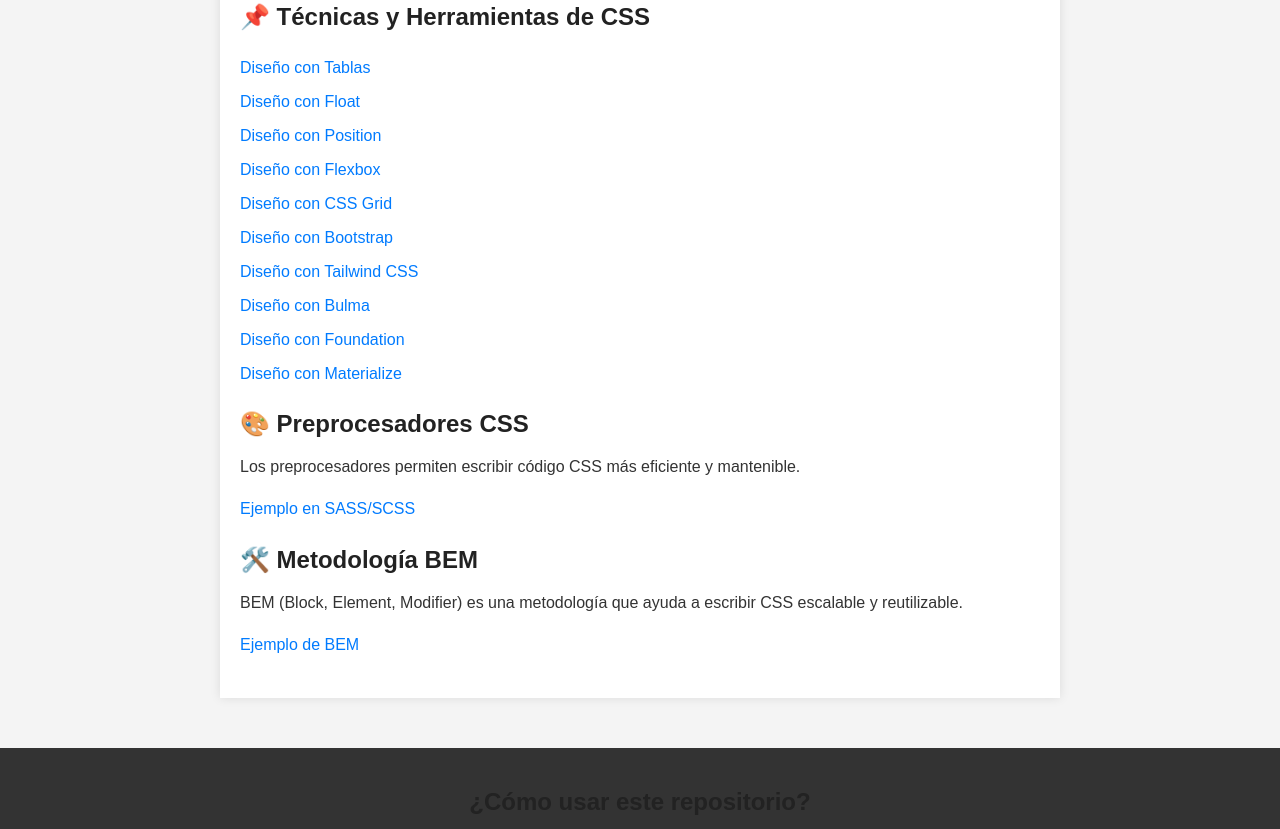
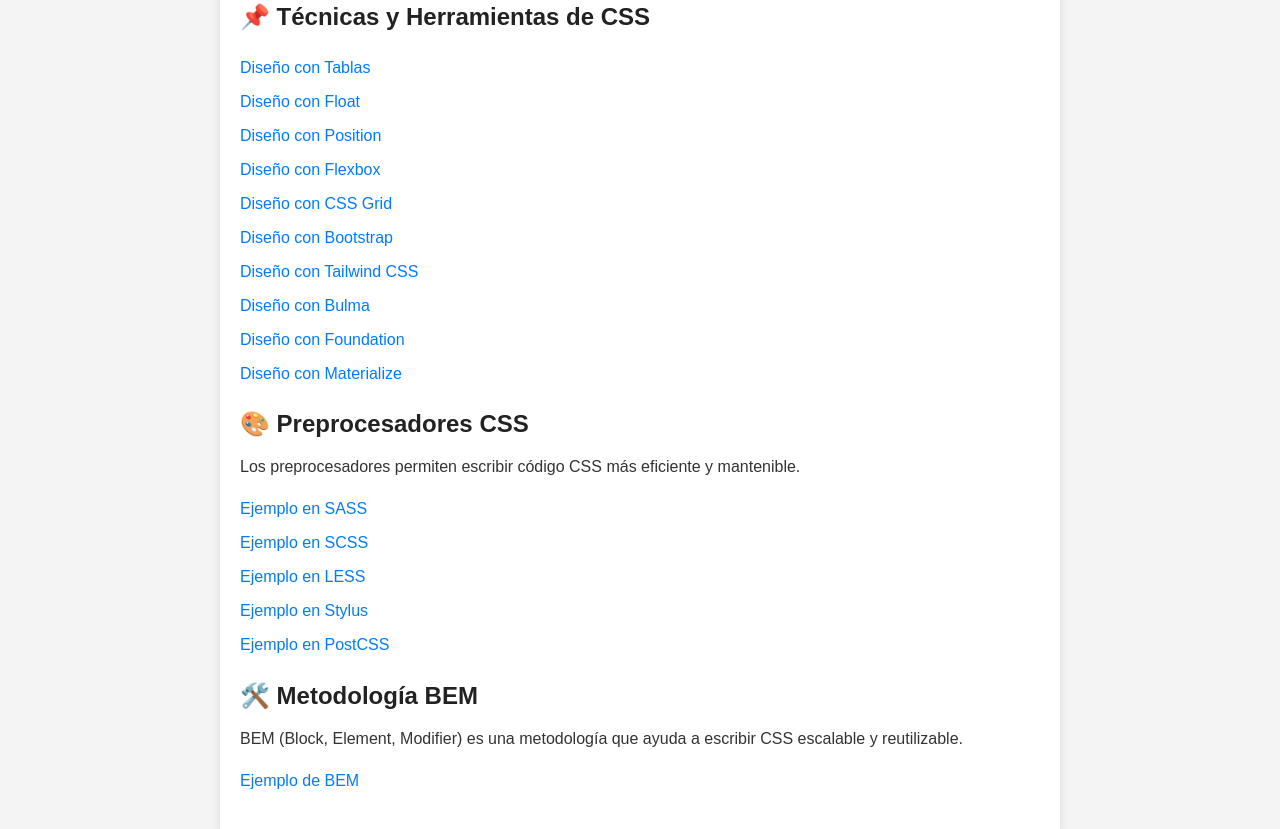
Before and after one commit to jisosabz/tarea3, a plain HTML site: page index.html in a window 1280 px wide. Shown: the part 315-1144 px from the top of the page. Drawn offline with Linux system fonts and the light colour scheme.

Commit message:
agregados mas pre procesadores CSS

```diff
--- a/index.html
+++ b/index.html
@@ -42,7 +42,11 @@
             <h2>🎨 Preprocesadores CSS</h2>
             <p>Los preprocesadores permiten escribir código CSS más eficiente y mantenible.</p>
             <ul>
-                <li><a href="scss/ejemplo.scss">Ejemplo en SASS/SCSS</a></li>
+                <li><a href="scss/ejemplo.sass">Ejemplo en SASS</a></li>
+                <li><a href="scss/ejemplo.scss">Ejemplo en SCSS</a></li>
+                <li><a href="scss/ejemplo.less">Ejemplo en LESS</a></li>
+                <li><a href="scss/ejemplo.stylus">Ejemplo en Stylus</a></li>
+                <li><a href="scss/ejemplo.postcss">Ejemplo en PostCSS</a></li>
             </ul>
         </section>
 
```
